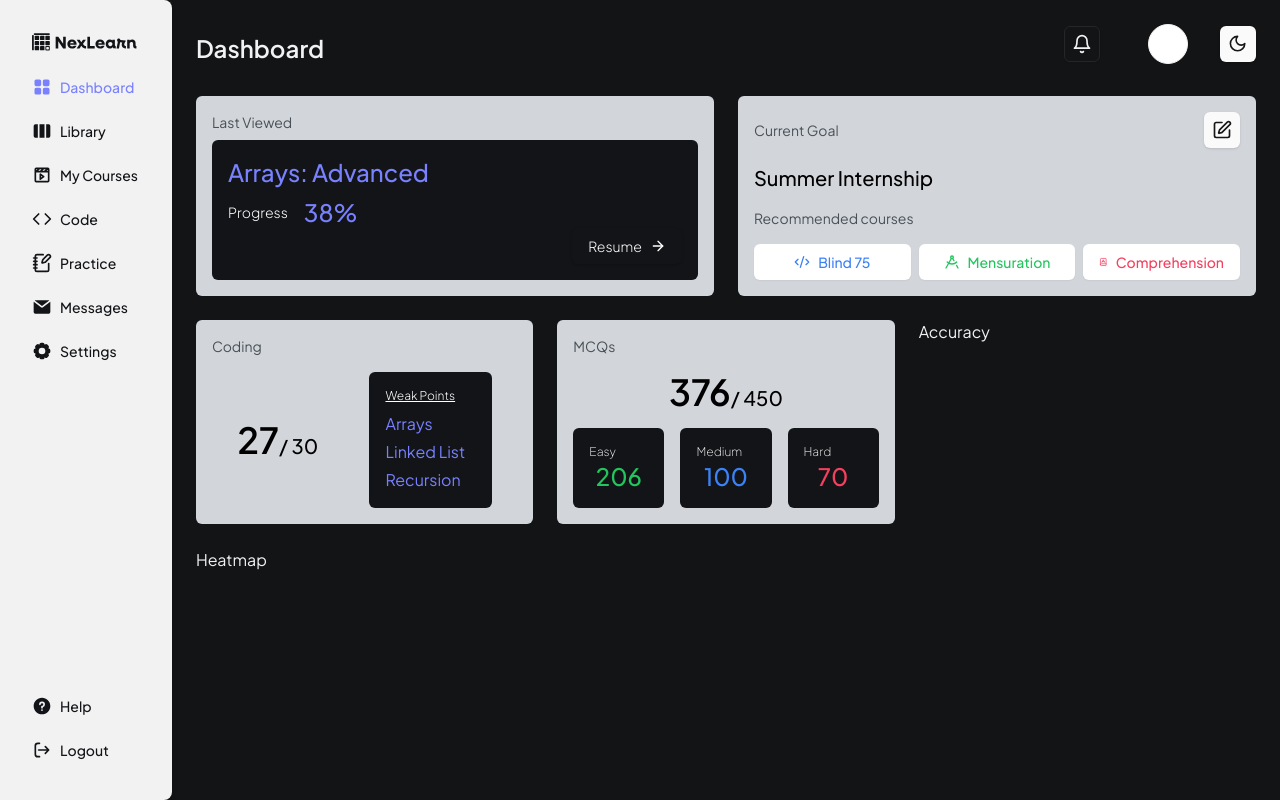
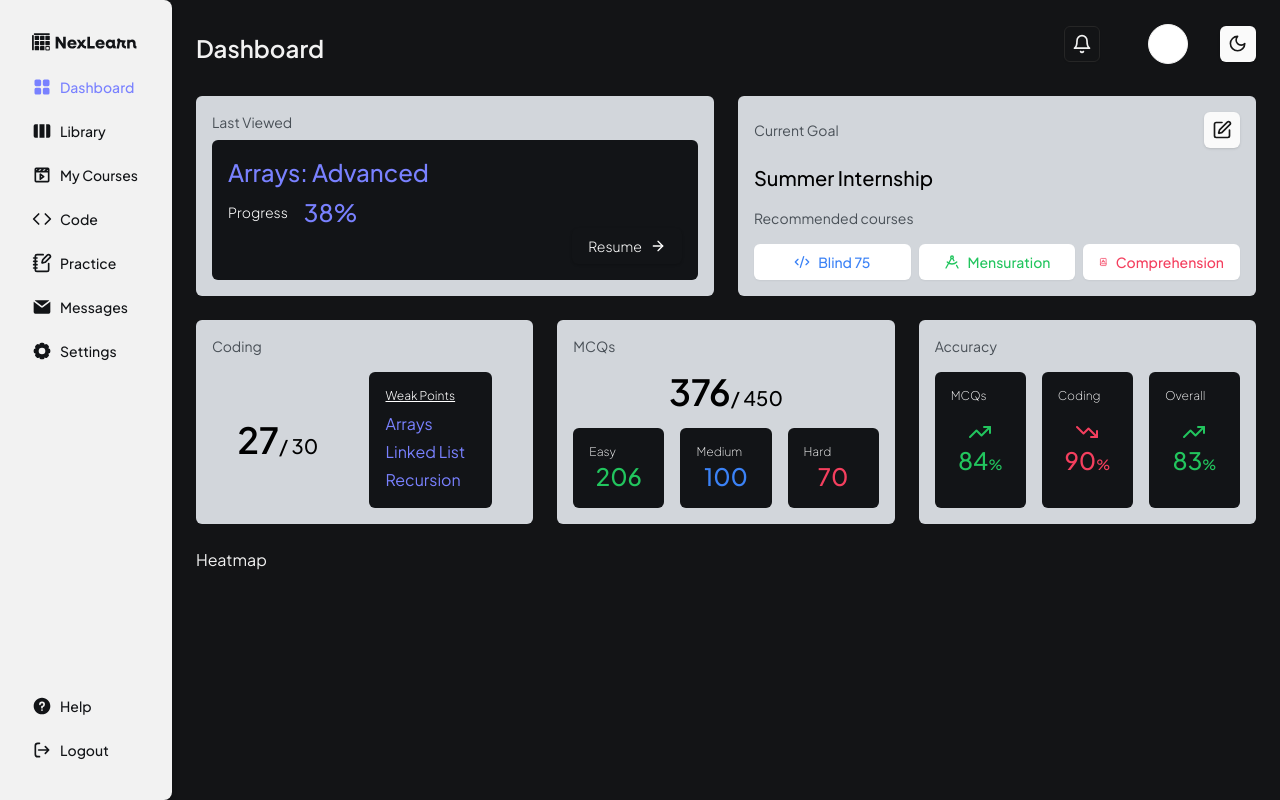
Before and after one commit to ayu-sharma/nexLearn-capstone_project, a Next.js app: page /home in a window 1280 px wide. Built offline with nearby package versions, Linux system fonts and the light colour scheme; no server answers; sample sign-in values are in the browser's storage.

Commit message:
accuracy grid done

```diff
--- /dev/null
+++ b/components/custom/dashboard/accuracy-grid.tsx
@@ -0,0 +1,44 @@
+import { TrendingDown, TrendingUp } from 'lucide-react'
+import React from 'react'
+
+const AccuracyGrid = () => {
+  return (
+    <div className='p-4 bg-[#D2D6DB] text-black rounded-md flex flex-col gap-y-4'>
+        <p className='text-sm text-[#495057]'>Accuracy</p>
+        <div className='grid grid-cols-3 h-full gap-x-4'>
+            <div className='flex flex-col bg-[#121417] p-4 rounded-md'>
+                <p className='text-white font-extralight text-xs'>MCQs</p>
+                <div className='flex flex-col items-center justify-center h-full'>
+                    <TrendingUp className='text-green-500'/>
+                    <div className='flex items-baseline'>
+                        <p className='text-green-500 text-2xl font-medium'>84</p>
+                        <p className='text-green-500 text-sm font-medium'>%</p>
+                    </div>
+                </div>
+            </div>
+            <div className='flex flex-col bg-[#121417] p-4 rounded-md'>
+                <p className='text-white font-extralight text-xs'>Coding</p>
+                <div className='flex flex-col items-center justify-center h-full'>
+                    <TrendingDown className='text-rose-500'/>
+                    <div className='flex items-baseline'>
+                        <p className='text-rose-500 text-2xl font-medium'>90</p>
+                        <p className='text-rose-500 text-sm font-medium'>%</p>
+                    </div>
+                </div>
+            </div>
+            <div className='flex flex-col bg-[#121417] p-4 rounded-md'>
+                <p className='text-white font-extralight text-xs'>Overall</p>
+                <div className='flex flex-col items-center justify-center h-full'>
+                    <TrendingUp className='text-green-500'/>
+                    <div className='flex items-baseline'>
+                        <p className='text-green-500 text-2xl font-medium'>83</p>
+                        <p className='text-green-500 text-sm font-medium'>%</p>
+                    </div>
+                </div>
+            </div>
+        </div>
+    </div>
+  )
+}
+
+export default AccuracyGrid
--- a/components/custom/dashboard/dashboard-grid.tsx
+++ b/components/custom/dashboard/dashboard-grid.tsx
@@ -3,6 +3,7 @@ import GoalGrid from './goal-grid'
 import ActivityGrid from './activity-grid'
 import DSAGrid from './code-stats-grid'
 import MCQGrid from './mcq-grid'
+import AccuracyGrid from './accuracy-grid'
 
 const DashboardGrid = () => {
   return (
@@ -14,7 +15,7 @@ const DashboardGrid = () => {
       <div className='grid grid-cols-3 gap-x-6'>
         <DSAGrid />
         <MCQGrid />
-        <p>Accuracy</p>
+        <AccuracyGrid />
       </div>
       <div>
         Heatmap
```
